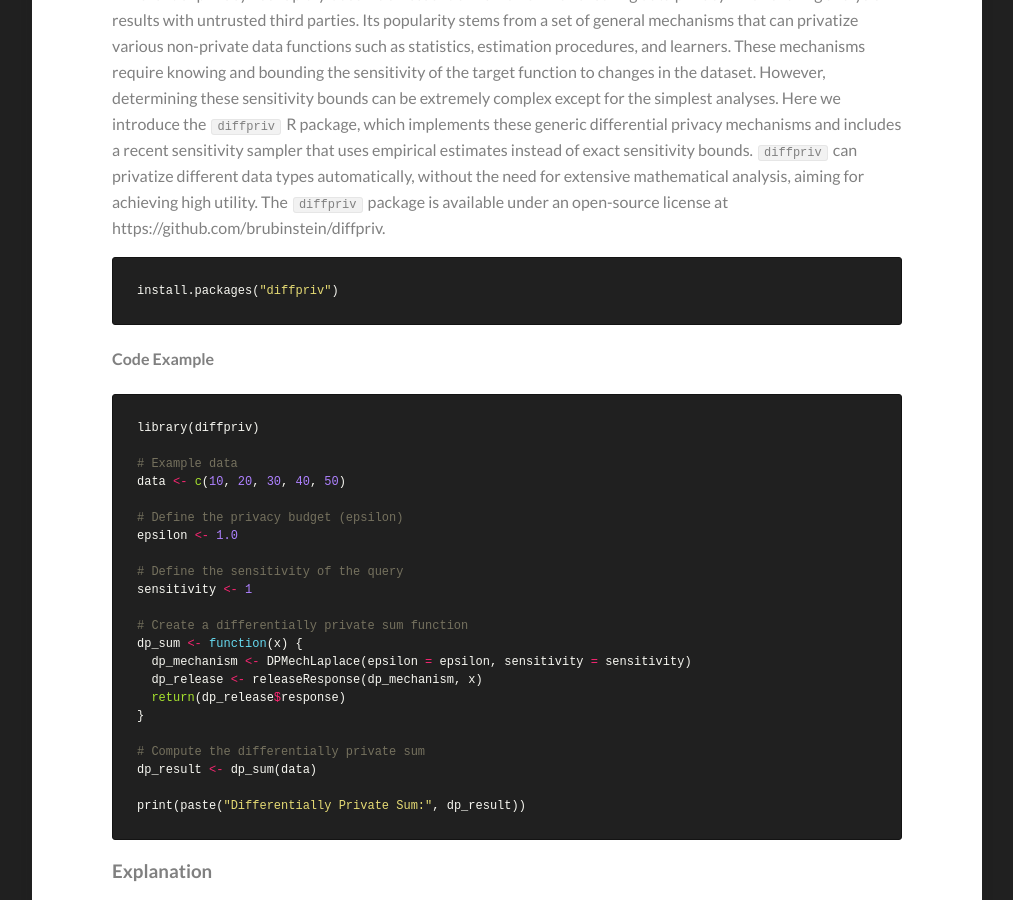
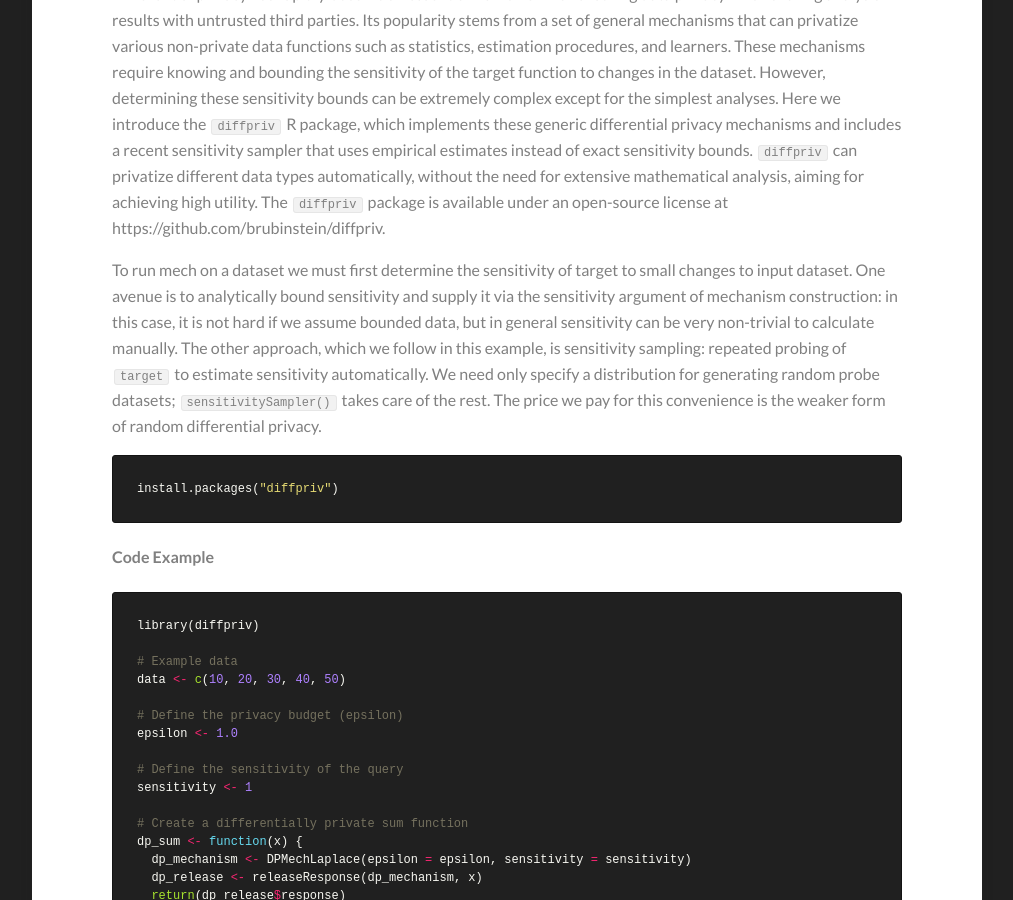
Before and after one commit to Kamran-Afzali/Kamran-Afzali.github.io, a Jekyll site: the page built from _posts/2024-09-28-smote_blog.md, in a window 1280 px wide and 900 px high, scrolled down 2249 px. Shown: the whole window, without its empty margins (133-1146 px from the left). Built offline with Jekyll 4.4.1, drawn with Linux system fonts in a browser that asks for light colours; our own code applies the rules of GitHub Pages for plain Markdown files.

Commit message:
Update 2024-09-28-smote_blog.md

````diff
--- a/_posts/2024-09-28-smote_blog.md
+++ b/_posts/2024-09-28-smote_blog.md
@@ -33,7 +33,7 @@ Differential privacy has rapidly become an essential framework for ensuring data
 
 
 
-
+To run mech on a dataset we must first determine the sensitivity of target to small changes to input dataset. One avenue is to analytically bound sensitivity and supply it via the sensitivity argument of mechanism construction: in this case, it is not hard if we assume bounded data, but in general sensitivity can be very non-trivial to calculate manually. The other approach, which we follow in this example, is sensitivity sampling: repeated probing of `target` to estimate sensitivity automatically. We need only specify a distribution for generating random probe datasets; `sensitivitySampler()` takes care of the rest. The price we pay for this convenience is the weaker form of random differential privacy.
 
 ```r
 install.packages("diffpriv")
````
